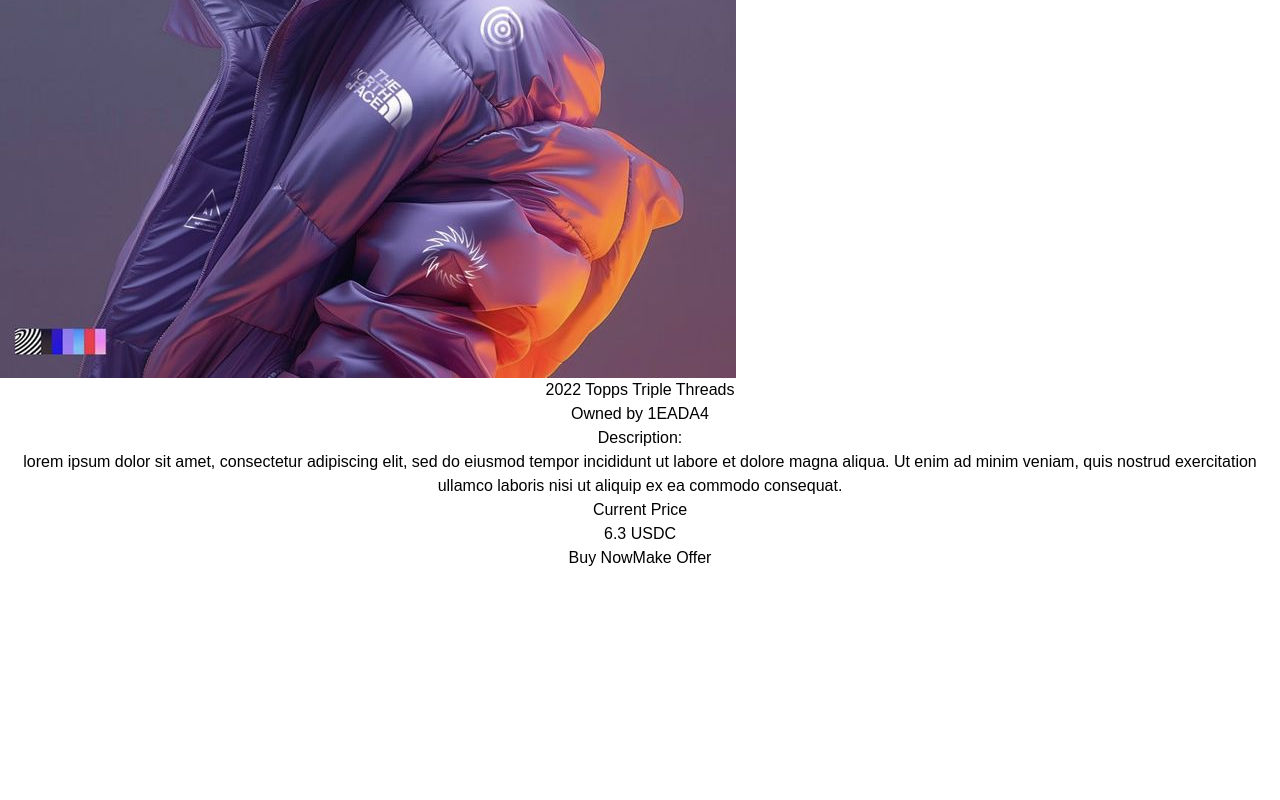
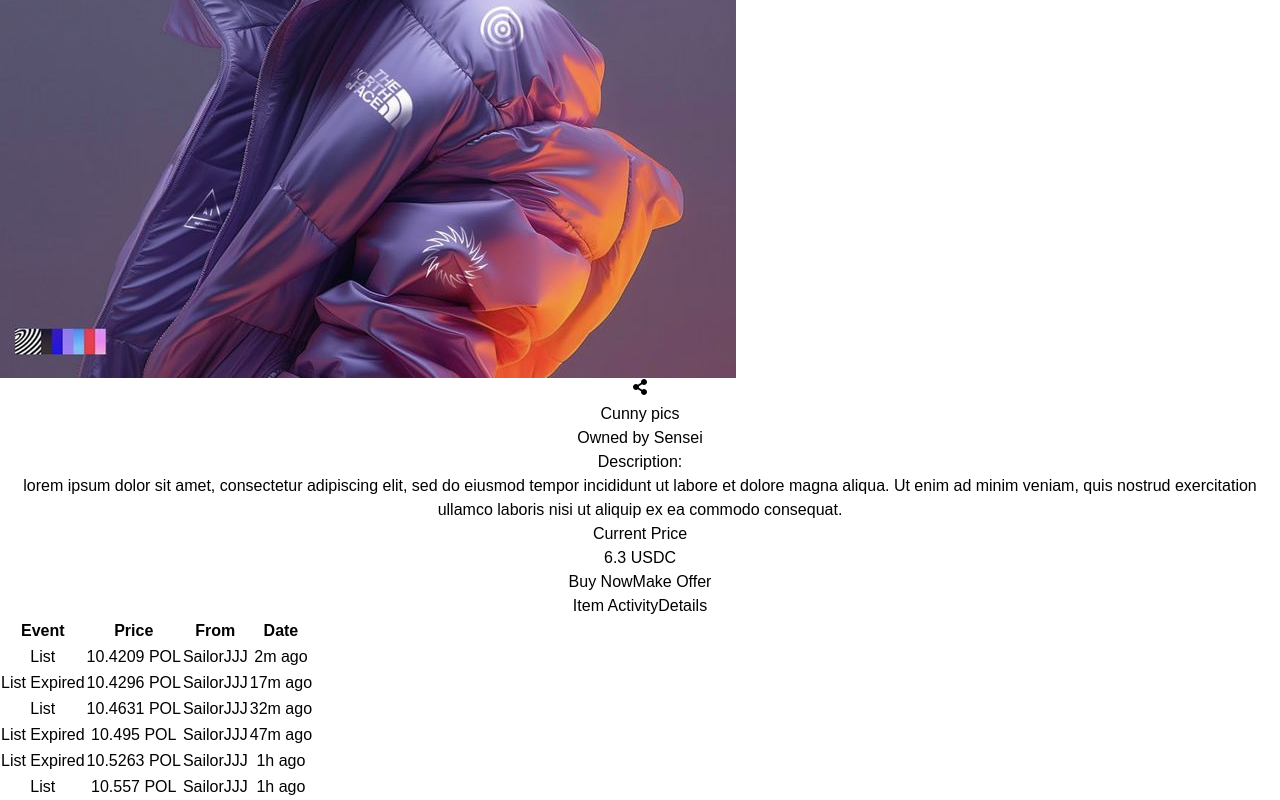
Before and after one commit to cussonspoon/NFT-trading, a React (Vite) app: page /assets/1 in a window 1280 px wide. Shown: the part 452-1252 px from the top of the page. Before the commit the page ends 1022 px from the top, so only its background shows below. Built offline with nearby package versions, Linux system fonts and the light colour scheme.

Commit message:
:sob: change layout + more progress in page

```diff
--- a/package.json
+++ b/package.json
@@ -19,6 +19,7 @@
     "framer-motion": "^11.13.1",
     "react": "^18.3.1",
     "react-dom": "^18.3.1",
+    "react-icons": "^5.4.0",
     "react-multi-carousel": "^2.8.5",
     "react-router-dom": "^7.0.1",
     "react-useanimations": "^2.10.0",
--- a/src/components/Nft_details_page/NFT_actions.jsx
+++ b/src/components/Nft_details_page/NFT_actions.jsx
@@ -1,8 +1,6 @@
-import React from 'react';
-
 const NFTActions = ({ price, onBuyNow, onMakeOffer }) => {
     return (
-        <div className="bg-gray-800 p-4 rounded-lg">
+        <div className="bg-zinc-900 p-4 rounded-lg border border-zinc-700">
             <p className="text-gray-400 text-sm">Current Price</p>
             <div className="flex items-center justify-between">
                 <p className="text-2xl font-bold">{price} USDC</p>
--- a/src/components/Nft_details_page/NFT_details.jsx
+++ b/src/components/Nft_details_page/NFT_details.jsx
@@ -1,11 +1,12 @@
 
-const NFTDetails = ({ title, owner, description }) => {
+const NFTDetails = ({ title, owner, description, renderHeader }) => {
     return (
         <div>
+            {renderHeader && <div className="flex items-end justify-end">{renderHeader()}</div>}
             <h1 className="text-3xl font-bold mb-4">{title}</h1>
             <p className="text-gray-400 mb-2">Owned by <span className="text-blue-500">{owner}</span></p>
-            <div className="bg-gray-800 p-4 rounded-lg mb-6">
-                <p className="text-lg font-semibold text-left">Description:</p>
+            <div className="bg-zinc-900 p-4 rounded-lg mb-6 border border-zinc-700">
+                <p className="text-grey-400 text-lg font-semibold text-left">Description:</p>
                 <p className="text-lg text-left">{description}</p>
             </div>
         </div>
--- /dev/null
+++ b/src/components/Nft_details_page/item_activity.jsx
@@ -0,0 +1,157 @@
+// const ItemActivity = () => {
+//   const activities = [
+//     { event: "List", price: "10.4209 POL", from: "SailorJJJ", date: "2m ago" },
+//     { event: "List Expired", price: "10.4296 POL", from: "SailorJJJ", date: "17m ago" },
+//     { event: "List", price: "10.4631 POL", from: "SailorJJJ", date: "32m ago" },
+//     { event: "List Expired", price: "10.495 POL", from: "SailorJJJ", date: "47m ago" },
+//     { event: "List Expired", price: "10.5263 POL", from: "SailorJJJ", date: "1h ago" },
+//     { event: "List", price: "10.557 POL", from: "SailorJJJ", date: "1h ago" },
+//   ];
+
+//   return (
+//     <div className="col-span-2 w-full overflow-hidden border border-zinc-700 rounded-lg">
+//       <h2 className="text-2xl font-semibold mb-4 mt-4">Item Activity</h2>
+//       <div className="w-full overflow-x-hidden">
+//         <table className="w-full text-left border-collapse">
+//           <thead>
+//             <tr className="border-b border-gray-700">
+//               <th className="p-3">Event</th>
+//               <th className="p-3">Price</th>
+//               <th className="p-3">From</th>
+//               <th className="p-3">Date</th>
+//             </tr>
+//           </thead>
+//           <tbody>
+//             {activities.map((activity, index) => (
+//               <tr
+//                 key={index}
+//                 className="border-b border-gray-800 hover:bg-gray-900"
+//               >
+//                 <td className="p-3">{activity.event}</td>
+//                 <td className="p-3 font-semibold">{activity.price}</td>
+//                 <td className="p-3 text-blue-400">{activity.from}</td>
+//                 <td className="p-3">{activity.date}</td>
+//               </tr>
+//             ))}
+//           </tbody>
+//         </table>
+//       </div>
+//     </div>
+//   );
+// };
+
+// export default ItemActivity;
+
+import { useState } from "react";
+
+const ItemActivity = () => {
+  const [activeTab, setActiveTab] = useState("activity"); // Default tab is activity
+
+  const activities = [
+    { event: "List", price: "10.4209 POL", from: "SailorJJJ", date: "2m ago" },
+    {
+      event: "List Expired",
+      price: "10.4296 POL",
+      from: "SailorJJJ",
+      date: "17m ago",
+    },
+    { event: "List", price: "10.4631 POL", from: "SailorJJJ", date: "32m ago" },
+    {
+      event: "List Expired",
+      price: "10.495 POL",
+      from: "SailorJJJ",
+      date: "47m ago",
+    },
+    {
+      event: "List Expired",
+      price: "10.5263 POL",
+      from: "SailorJJJ",
+      date: "1h ago",
+    },
+    { event: "List", price: "10.557 POL", from: "SailorJJJ", date: "1h ago" },
+  ];
+
+  const details = {
+    contract_address: "0x1234567890abcdef",
+    token_id: "1234567890",
+    token_standard: "ERC-721",
+    chain: "Ethereum",
+    date_created: "Feb 14, 2023",
+  };
+
+  return (
+    <div className="col-span-2 w-full overflow-hidden border border-zinc-700 rounded-lg">
+      {/* Tab Navigation */}
+      <div className="flex border-b border-zinc-700 mb-4">
+        <button
+          className={`p-3 font-semibold ${
+            activeTab === "activity" ? "border-b-2 border-blue-500" : ""
+          }`}
+          onClick={() => setActiveTab("activity")}
+        >
+          Item Activity
+        </button>
+        <button
+          className={`p-3 font-semibold ${
+            activeTab === "details" ? "border-b-2 border-blue-500" : ""
+          }`}
+          onClick={() => setActiveTab("details")}
+        >
+          Details
+        </button>
+      </div>
+
+      {/* Tab Content */}
+      {activeTab === "activity" && (
+        <div className="w-full overflow-x-hidden">
+          <table className="w-full text-left border-collapse">
+            <thead>
+              <tr className="border-b border-gray-700">
+                <th className="p-3">Event</th>
+                <th className="p-3">Price</th>
+                <th className="p-3">From</th>
+                <th className="p-3">Date</th>
+              </tr>
+            </thead>
+            <tbody>
+              {activities.map((activity, index) => (
+                <tr
+                  key={index}
+                  className="border-b border-gray-800 hover:bg-gray-900"
+                >
+                  <td className="p-3">{activity.event}</td>
+                  <td className="p-3 font-semibold">{activity.price}</td>
+                  <td className="p-3 text-blue-400">{activity.from}</td>
+                  <td className="p-3">{activity.date}</td>
+                </tr>
+              ))}
+            </tbody>
+          </table>
+        </div>
+      )}
+
+      {activeTab === "details" && (
+        <div className="p-10">
+          <p className="mb-2 text-left">
+            <strong>Contract Address:</strong>
+            {details.contract_address}
+          </p>
+          <p className="mb-2 text-left">
+            <strong>Token ID:</strong> {details.token_id}
+          </p>
+          <p className="mb-2 text-left">
+            <strong>Token Standard:</strong> {details.token_standard}
+          </p>
+          <p className="mb-2 text-left">
+            <strong>Chain:</strong> {details.chain}
+          </p>
+          <p className="text-left">
+            <strong>Date Created:</strong> {details.date_created}
+          </p>
+        </div>
+      )}
+    </div>
+  );
+};
+
+export default ItemActivity;
--- a/src/pages/Nft_details.jsx
+++ b/src/pages/Nft_details.jsx
@@ -1,107 +1,67 @@
 import Layout from "../components/Layout";
-import Navbar from "../components/Navbar";
 import NFTDetails from "../components/Nft_details_page/NFT_details";
 import NFTActions from "../components/Nft_details_page/NFT_actions";
 import NFTImage from "../components/Nft_details_page/NFT_image";
-
-// const Nft_details = () => {
-//     return (
-//         <Layout>
-//         <div className="min-h-screen bg-gray-900 text-white">
-//             {/* Page Container */}
-//             <div className="max-w-6xl mx-auto p-6">
-//                 <div className="grid grid-cols-1 md:grid-cols-2 gap-8 mt-40">
-//                     {/* Left Section */}
-//                     <div className="relative">
-//                         <div className="bg-white rounded-lg shadow-md">
-//                             <img
-//                                 className="w-full rounded-lg"
-//                                 src="/nft/nft1.jpg"
-//                                 alt="NFT Artwork"
-//                             />
-//                         </div>
-//                     </div>
-
-//                     {/* Right Section */}
-//                     <div>
-//                         {/* Title and Owner Info */}
-//                         <h1 className="text-3xl font-bold mb-4">2022 Topps Triple Threads</h1>
-//                         <p className="text-gray-400 mb-2">Owned by <span className="text-blue-500">1EADA4</span></p>
-
-//                         {/* Sale Information */}
-//                         <div className="bg-gray-800 p-4 rounded-lg mb-6">
-//                             <p className="text-gray-400 text-sm">Sale ends:</p>
-//                             <p className="text-lg font-semibold">January 8, 2025 at 11:02 PM</p>
-//                         </div>
-
-//                         {/* Current Price and Actions */}
-//                         <div className="bg-gray-800 p-4 rounded-lg">
-//                             <p className="text-gray-400 text-sm">Current Price</p>
-//                             <div className="flex items-center justify-between">
-//                                 <p className="text-2xl font-bold">6.3 USDC</p>
-//                                 <div className="flex gap-4">
-//                                     <button
-//                                         // onClick={fetchAsset}
-//                                         className="bg-blue-600 hover:bg-blue-700 px-4 py-2 rounded-lg text-sm font-semibold transition"
-//                                     >
-//                                         Buy Now
-//                                     </button>
-//                                     <button className="border border-gray-400 px-4 py-2 rounded-lg text-sm font-semibold hover:bg-gray-800 transition">
-//                                         Make Offer
-//                                     </button>
-//                                 </div>
-//                             </div>
-//                         </div>
-
-//                         {/* Price History */}
-//                         <div className="mt-6">
-//                             <h2 className="text-lg font-semibold mb-2">Price History</h2>
-//                             <div className="bg-gray-800 p-4 rounded-lg">
-//                                 {/* Placeholder for Chart */}
-//                                 <p className="text-gray-400">Chart data goes here...</p>
-//                             </div>
-//                         </div>
-//                     </div>
-//                 </div>
-//             </div>
-//         </div>
-//         </Layout>
-//     );
-//     }
-
-// export default Nft_details;
+import ItemActivity from "../components/Nft_details_page/item_activity";
+import { FaShareAlt } from "react-icons/fa";
 
 const NFTPage = () => {
   const fetchAsset = async () => {
-        console.log('Fetching asset...');
+    console.log("Fetching asset...");
+  };
+
+  const handleShare = () => {
+    console.log("Share clicked");
+    const current_url = window.location.href;
+    navigator.clipboard.writeText(current_url).then(() => {
+      console.log("URL copied to clipboard");
+    });
+  };
+
+  const sampleNFT = {
+    title: "Cunny pics",
+    owner: "Sensei",
+    description:
+      "lorem ipsum dolor sit amet, consectetur adipiscing elit, sed do eiusmod tempor incididunt ut labore et dolore magna aliqua. Ut enim ad minim veniam, quis nostrud exercitation ullamco laboris nisi ut aliquip ex ea commodo consequat.",
+    imageSrc: "/nft/nft1.jpg",
+    price: 6.3,
   };
 
   return (
     <Layout>
-        <div className="min-h-screen bg-gray-900 text-white justify-center">
-            <div className="p-3">
-                <div className="grid grid-cols-2 mt-32 justify-items-center">
+      <div className="min-h-screen text-white justify-center w-full overflow-x-hidden pt-20 px-36">
+        <div className="flex flex-col md:flex-row justify-center items-center gap-10">
           {/* Left Section */}
           <NFTImage
-                    imageSrc="/nft/nft1.jpg"
-                    width="w-4/5"
-                    // height="h-4/5"
+            imageSrc={sampleNFT.imageSrc || "/nft/nft1.jpg"}
+            className="max-w-full"
           />
 
           {/* Right Section */}
-                    <div className="mr-10">
+          <div className="flex flex-col gap-4 w-full md:w-auto">
             <NFTDetails
-                            title="2022 Topps Triple Threads"
-                            owner="1EADA4"
-                            description="lorem ipsum dolor sit amet, consectetur adipiscing elit, sed do eiusmod tempor incididunt ut labore et dolore magna aliqua. Ut enim ad minim veniam, quis nostrud exercitation ullamco laboris nisi ut aliquip ex ea commodo consequat."
+              title={sampleNFT.title}
+              owner={sampleNFT.owner}
+              description={sampleNFT.description}
+              renderHeader={() => (
+                <button
+                  onClick={handleShare}
+                  className="p-2 rounded-lg bg-zinc-800 border border-zinc-400 hover:bg-gray-700"
+                  aria-label="Share"
+                >
+                  <FaShareAlt className="text-xl" />
+                </button>
+              )}
             />
             <NFTActions
               price="6.3"
               onBuyNow={fetchAsset}
-                            onMakeOffer={() => console.log('Make offer clicked')}
+              onMakeOffer={() => console.log("Make offer clicked")}
             />
           </div>
         </div>
+        <div className="mt-10">
+        <ItemActivity/>
         </div>
       </div>
     </Layout>
@@ -109,3 +69,76 @@
 };
 
 export default NFTPage;
+
+// import Layout from "../components/Layout";
+// import NFTDetails from "../components/Nft_details_page/NFT_details";
+// import NFTActions from "../components/Nft_details_page/NFT_actions";
+// import NFTImage from "../components/Nft_details_page/NFT_image";
+// import ItemActivity from "../components/Nft_details_page/item_activity";
+// import { FaShareAlt } from "react-icons/fa";
+
+// const NFTPage = () => {
+//   const fetchAsset = async () => {
+//     console.log("Fetching asset...");
+//   };
+
+//   const handleShare = () => {
+//     console.log("Share clicked");
+//     const current_url = window.location.href;
+//     navigator.clipboard.writeText(current_url).then(() => {
+//       console.log("URL copied to clipboard");
+//     });
+//   };
+
+//   const sampleNFT = {
+//     title: "Cunny pics",
+//     owner: "Sensei",
+//     description:
+//       "lorem ipsum dolor sit amet, consectetur adipiscing elit, sed do eiusmod tempor incididunt ut labore et dolore magna aliqua. Ut enim ad minim veniam, quis nostrud exercitation ullamco laboris nisi ut aliquip ex ea commodo consequat.",
+//     imageSrc: "/nft/nft1.jpg",
+//     price: 6.3,
+//   };
+
+//   return (
+//    <Layout>
+//   <div className="min-h-screen text-white justify-center w-full overflow-hidden">
+//     <div className="p-3">
+//       <div className="grid grid-cols-2 mt-32 justify-items-center gap-y-10">
+//         {/* Left Section */}
+//         <NFTImage
+//           imageSrc={sampleNFT.imageSrc || "/nft/nft1.jpg"}
+//           width="w-4/5"
+//         />
+
+//         {/* Right Section */}
+//         <div className="mr-10">
+//           <NFTDetails
+//             title={sampleNFT.title}
+//             owner={sampleNFT.owner}
+//             description={sampleNFT.description}
+//             renderHeader={() => (
+//               <button
+//                 onClick={handleShare}
+//                 className="p-2 rounded-lg bg-zinc-800 border border-zinc-400 hover:bg-gray-700"
+//                 aria-label="Share"
+//               >
+//                 <FaShareAlt className="text-xl" />
+//               </button>
+//             )}
+//           />
+//           <NFTActions
+//             price="6.3"
+//             onBuyNow={fetchAsset}
+//             onMakeOffer={() => console.log("Make offer clicked")}
+//           />
+//         </div>
+//         <ItemActivity />
+//       </div>
+//     </div>
+//   </div>
+// </Layout>
+
+//   );
+// };
+
+// export default NFTPage;
```
Also changed, not shown: 1 other file (tests, documents, lock files or other folders). Lines whose indentation alone changed are shown as unchanged.
